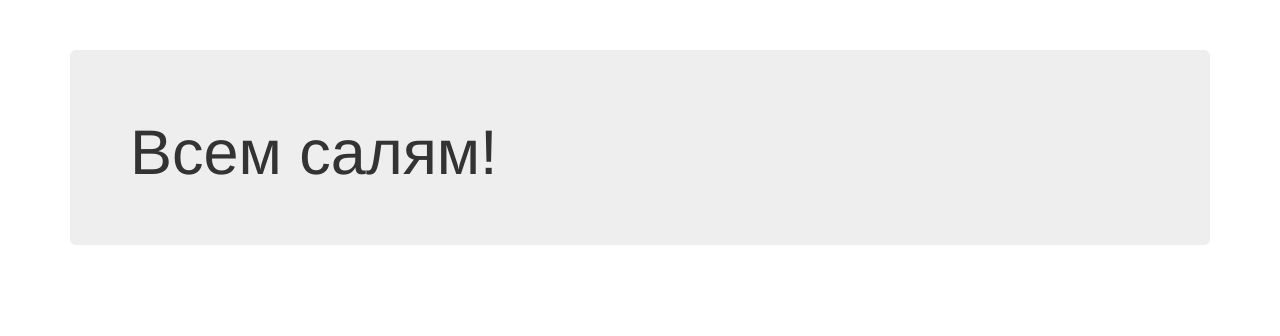
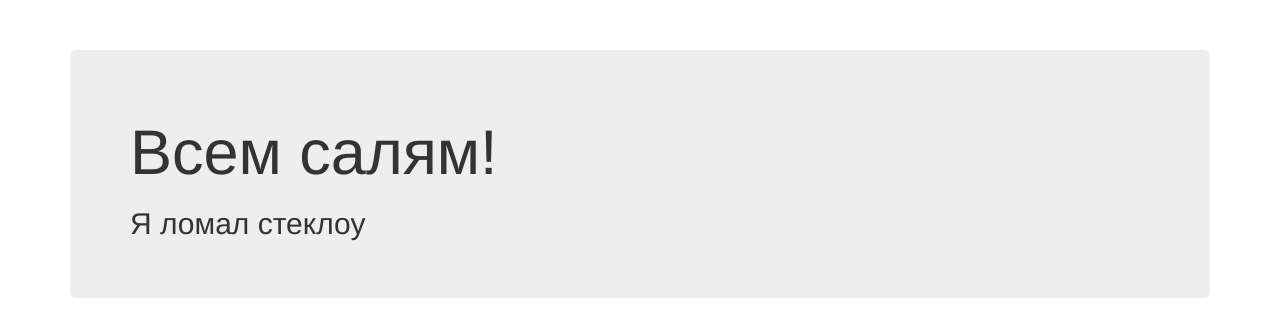
Before and after one commit to imamovv/vds1, a website: page index.html in a window 1280 px wide. Drawn offline with nearby package versions, Linux system fonts and the light colour scheme.

Commit message:
Update index.html

```diff
--- a/index.html
+++ b/index.html
@@ -14,6 +14,7 @@
 
   <div class="jumbotron">
     <h1>Всем салям!</h1>
+    <h2>Я ломал стеклоу</h2>
   </div>
 </body>
 </html>
```
